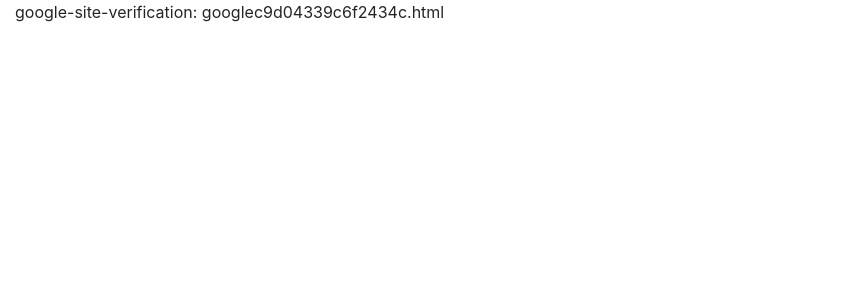
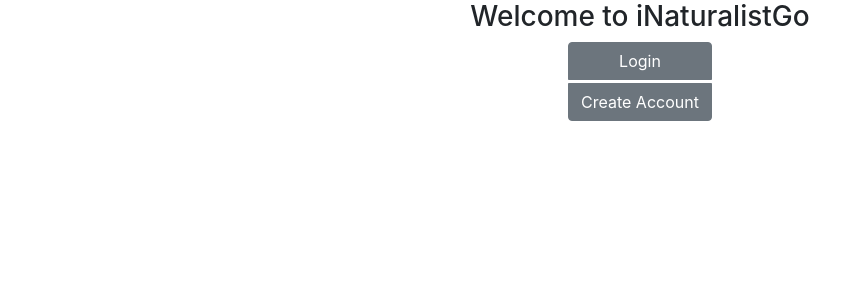
Before and after one commit to Shay-yes/iNaturalistGo, a Django app: page / in a window 1280 px wide. Shown: the top 300 px of the page, without its empty margins (0-856 px from the left). Run offline with Django 3.2, Linux system fonts and the light colour scheme.

Commit message:
Google Verify Fix

```diff
--- /dev/null
+++ b/Templates/home/googlec9d04339c6f2434c.html
@@ -0,0 +1 @@
+google-site-verification: googlec9d04339c6f2434c.html
--- a/Templates/home/home.html
+++ b/Templates/home/home.html
@@ -3,5 +3,18 @@
 
 {% block content %}
 
-google-site-verification: googlec9d04339c6f2434c.html
+<div class="container-fluid">
+  <div class="row justify-content-center">
+    <div class ="col-sm-12">
+      <h3 class="text-center"> Welcome to iNaturalistGo </h3>
+    </div>
+  </div>
+  <div class = "row justify-content-center">
+    <div class="btn-group-vertical" text-align="center">
+        <a href="../login" type="button" class="btn btn-secondary btn-block mb-1" role="button"> Login </a>
+        <a href="../register" type="button" class="btn btn-secondary btn-block mb-1"> Create Account </a>
+    </div>
+  </div>
+</div>
+
 {% endblock %}
--- a/iNaturalist_447/urls.py
+++ b/iNaturalist_447/urls.py
@@ -25,4 +25,5 @@ urlpatterns = [
     path('register/', user_views.register, name='register'),
     path('login/', user_views.login, name='login', ),
     path('accounts/', include('allauth.urls')),
+    path('googlec9d04339c6f2434c.html/', views.google_verify, name='google_verify'),
 ]
--- a/iNaturalist_447/views.py
+++ b/iNaturalist_447/views.py
@@ -20,3 +20,6 @@ def home(request):
         return render(request, 'home/user_home.html')
     else:
         return render(request, 'home/home.html')
+
+def google_verify(request):
+    return render(request, 'home/googlec9d04339c6f2434c.html')
```
